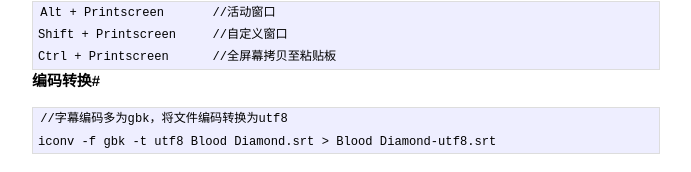
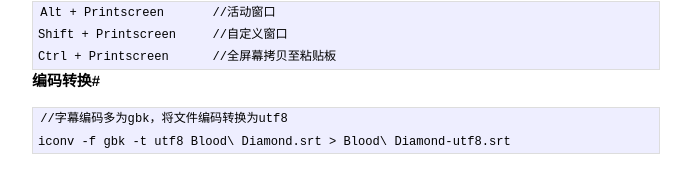
Before and after one commit to jfgong/jekyll_linteler, a Jekyll site: the page built from _posts/2013-07-27-basic-opreation-in-ubuntu.markdown, in a window 1280 px wide. Shown: the part 820-992 px from the top of the page, without its empty margins (294-985 px from the left). Built offline with Jekyll 4.4.1, drawn with Linux system fonts in a browser that asks for light colours.

```diff
--- a/_posts/2013-07-27-basic-opreation-in-ubuntu.markdown
+++ b/_posts/2013-07-27-basic-opreation-in-ubuntu.markdown
@@ -38,6 +38,6 @@ title: liunx基本概念和操作
 
 #编码转换#
 	//字幕编码多为gbk，将文件编码转换为utf8
-	iconv -f gbk -t utf8 Blood Diamond.srt > Blood Diamond-utf8.srt
+	iconv -f gbk -t utf8 Blood\ Diamond.srt > Blood\ Diamond-utf8.srt
 
 Posted by randombug @ {{ page.date | date_to_string }}
```
